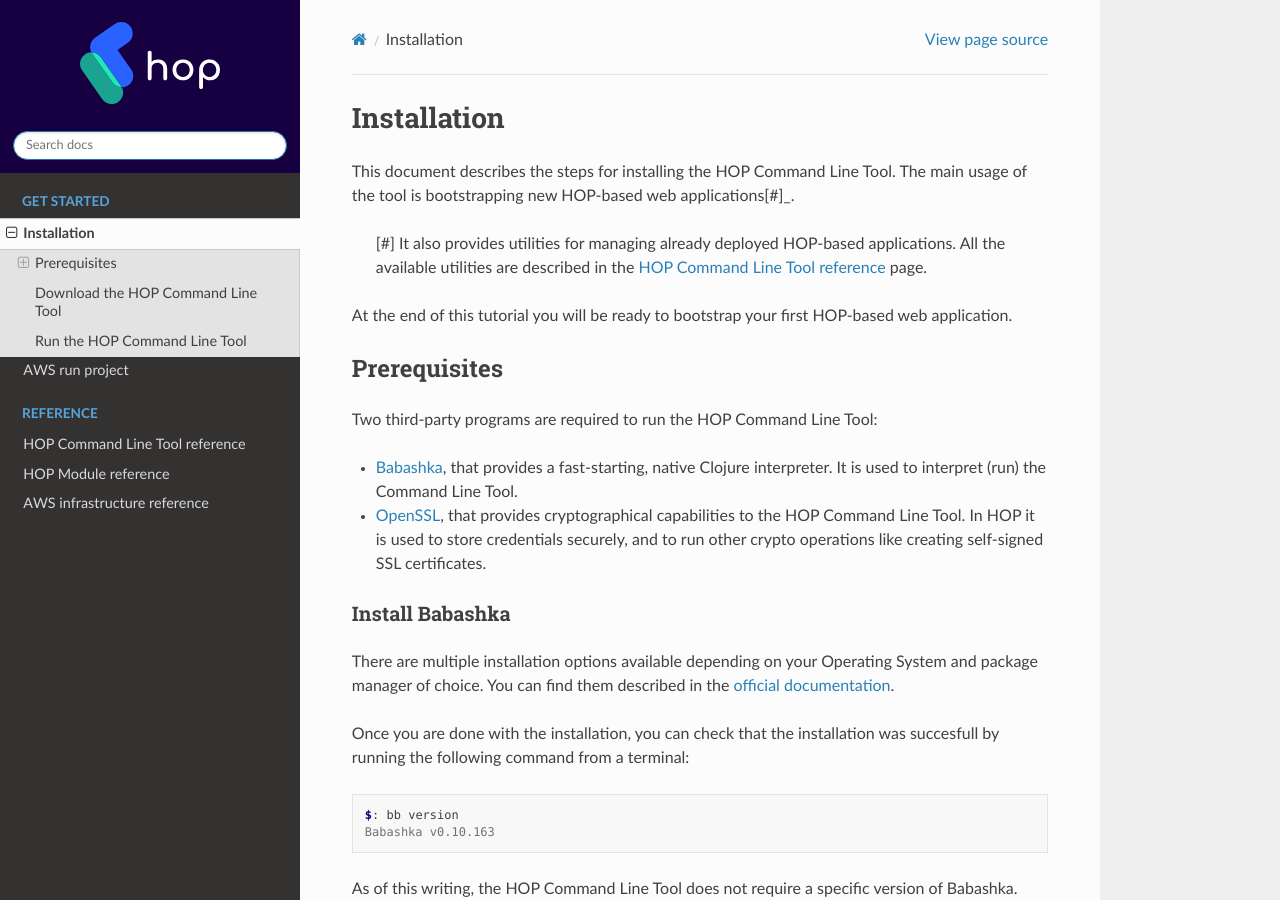
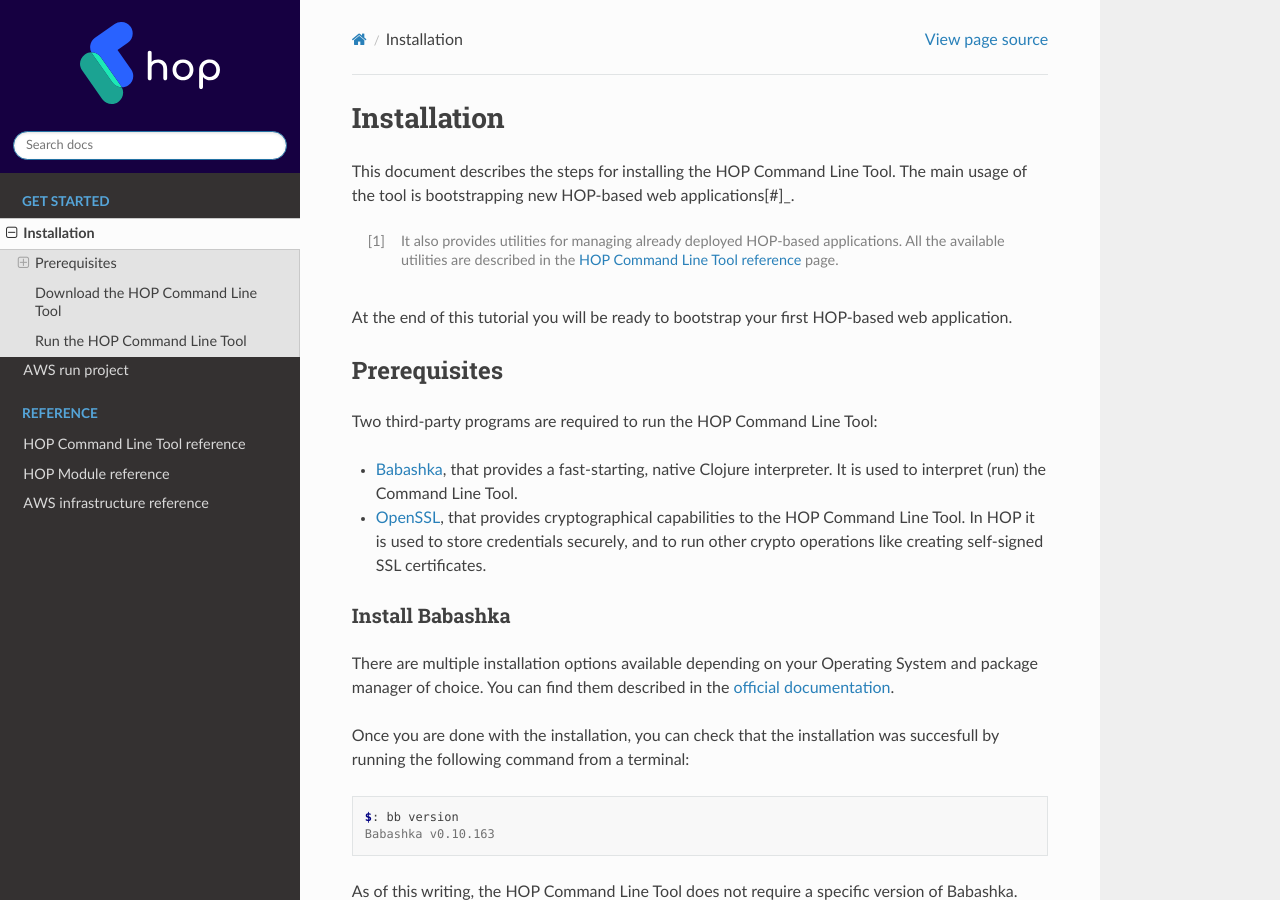
Before and after one commit to gethop-dev/hop-documentation, a Sphinx documentation site: the page built from docs/source/get-started/installation/main.rst, in a window 1280 px wide and 900 px high. Built offline with Sphinx 7.4.7 and the Read the Docs theme 2.0.0, drawn with Linux system fonts in a browser that asks for light colours.

Commit message:
Fix footnote syntax (for real this time)

```diff
--- a/docs/source/get-started/installation/main.rst
+++ b/docs/source/get-started/installation/main.rst
@@ -5,7 +5,7 @@
 Tool. The main usage of the tool is bootstrapping new HOP-based web
 applications[#]_.
 
-   [#] It also provides utilities for managing already deployed
+.. [#] It also provides utilities for managing already deployed
    HOP-based applications. All the available utilities are
    described in the :doc:`/reference/hop-cli/main` page.
 
```
